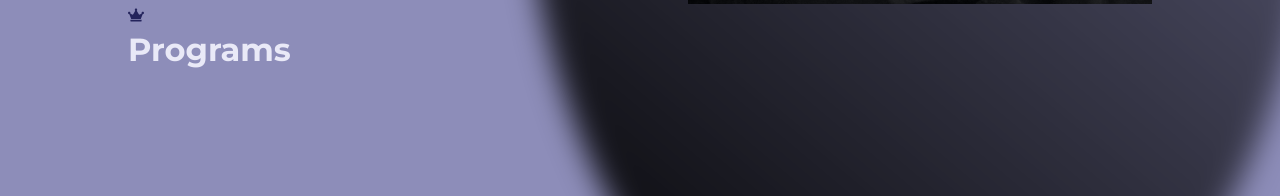
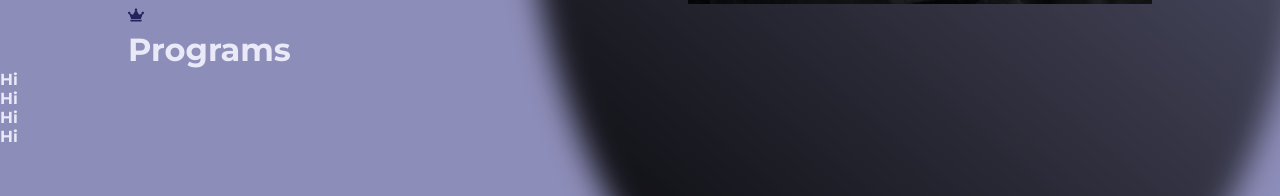
Before and after one commit to oliver-nicoll/turbo-couscous, a React (Create React App) app: page / in a window 1280 px wide. Shown: the part 692-888 px from the top of the page. Built offline with nearby package versions, Linux system fonts and the light colour scheme.

Commit message:
child prop in card component

```diff
--- a/src/components/Programs.jsx
+++ b/src/components/Programs.jsx
@@ -1,5 +1,6 @@
 import {FaCrown} from 'react-icons/fa'
 import SectionHead from './SectionHead'
+import {programs} from '../data'
 
 const Programs = () => {
   return (
@@ -7,6 +8,13 @@ const Programs = () => {
         <div className="container programs__container">
             <SectionHead icon={<FaCrown/>} title='Programs'/>
         </div>
+        <div className="programs__wrapper">
+            {
+                programs.map(({id, icon, title, info, path}) => {
+                    return <h4> Hi </h4>
+                })
+            }
+        </div>
     </section>
   )
 }
```
Also changed, not shown: src/UI /Card.jsx (added, +10 -0 lines).
